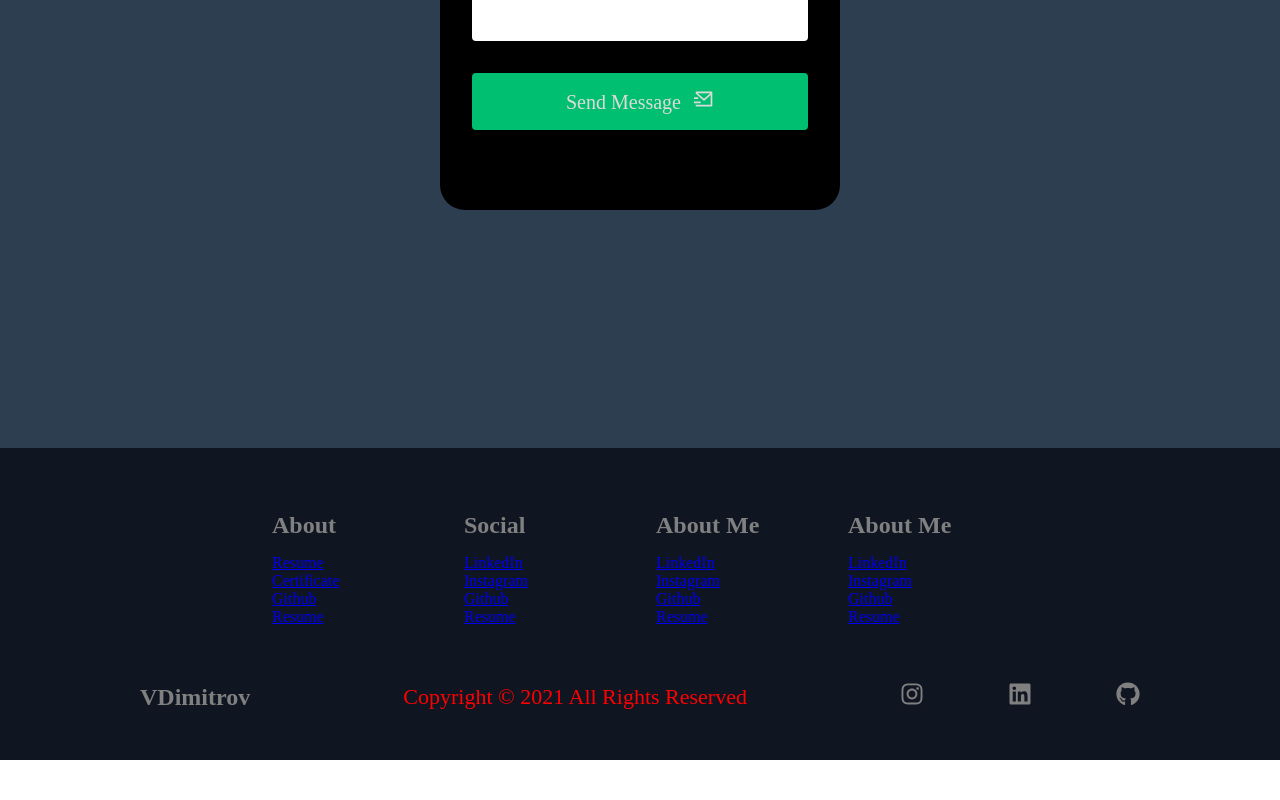
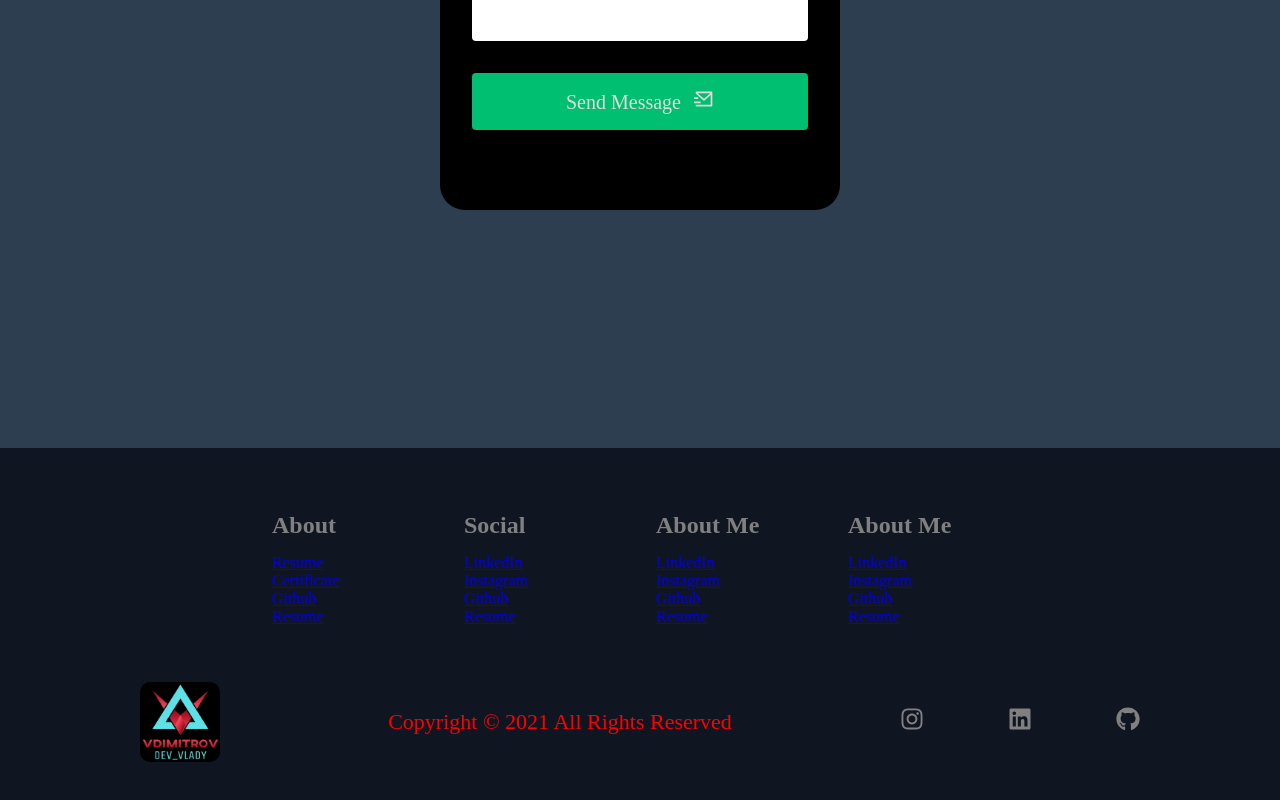
Before and after one commit to DevVlady/DevVlady_Portfolio, a React (Create React App) app: page / in a window 1280 px wide. Shown: the part 4509-5309 px from the top of the page. Before the commit the page ends 5269 px from the top, so only its background shows below. Built offline with nearby package versions, Linux system fonts and the light colour scheme; a web font is replaced by a local one.

Commit message:
Changed the footer link frto icon logo and clickable to bring back to the home page.

```diff
--- a/src/components/Footer/Footer.jsx
+++ b/src/components/Footer/Footer.jsx
@@ -1,7 +1,8 @@
 import React from 'react';
 import {animateScroll as scroll} from 'react-scroll';
+import FooterLogo from '../../images/VDLogoBG.png';
 import {FooterContainer, FooterWrap, FooterLinksContainer, FooterLinksWrapper, FooterLinkItems, FooterLinkTitle, SocialMedia, SocialMediaWrap, SocialLogo, WebsiteRights, SocialIcons, SocialIconLink, } from './FooterElements';
-import {FaInstagram, FaLinkedin, FaGithub} from 'react-icons/fa'
+import {FaInstagram, FaLinkedin, FaGithub} from 'react-icons/fa';
 
 const Footer = () => {
     const toggleHome = () => {
@@ -47,7 +48,7 @@ const Footer = () => {
                 </FooterLinksContainer>
                 <SocialMedia>
                     <SocialMediaWrap>
-                        <SocialLogo to='/' onClick={toggleHome}>VDimitrov</SocialLogo>
+                        <SocialLogo src={FooterLogo} to='/' onClick={toggleHome}/>
                         <WebsiteRights>Copyright © {new Date().getFullYear()} All Rights Reserved</WebsiteRights>
                         <SocialIcons>
                             <SocialIconLink href='https://www.instagram.com/dev_vlady/' target='_blank' aria-label='Instagram'>
--- a/src/components/Footer/FooterElements.js
+++ b/src/components/Footer/FooterElements.js
@@ -1,5 +1,5 @@
 import styled from 'styled-components';
-import {Link} from 'react-router-dom';
+// import {Link} from 'react-router-dom';
 
 export const FooterContainer = styled.footer `
     background-color: #101522;
@@ -84,20 +84,12 @@ export const SocialMediaWrap = styled.div `
     }
 `;
 
-export const SocialLogo = styled(Link) `
-    color: gray;
-    justify-self: start;
-    cursor: pointer;
-    text-decoration: none;
-    font-size: 1.5rem;
-    display: flex;
-    align-items: center;
-    // margin-bottom: 16px;
-    font-weight: bold;
-
-    &:hover {
-        color: #0032FF;
-    }
+export const SocialLogo = styled.img `
+    border-radius: 10px;
+    width: 80px;
+    height: 80px;
+    display: inline;
+    float: center;
 `;
 
 export const WebsiteRights = styled.small `
```
